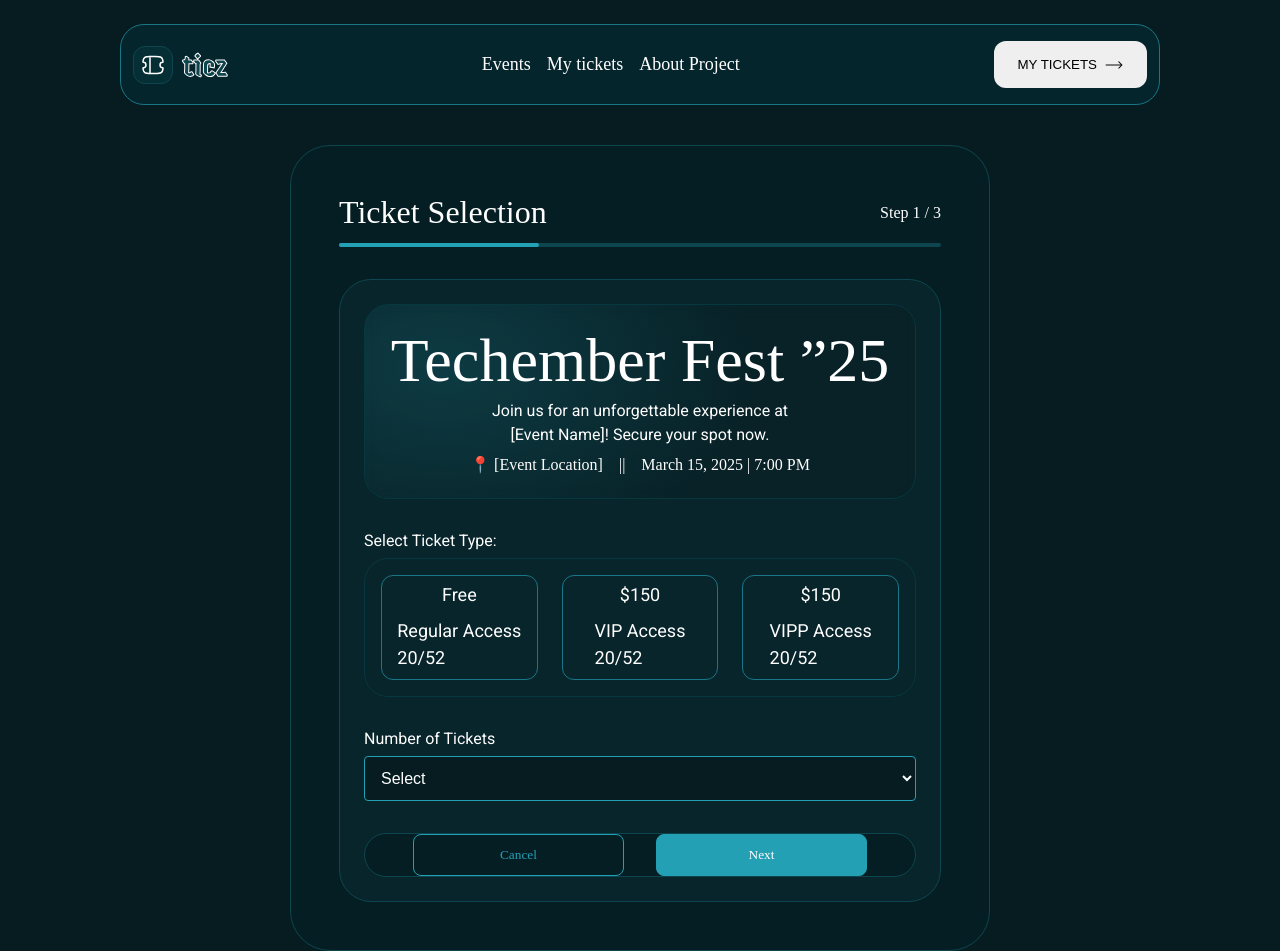
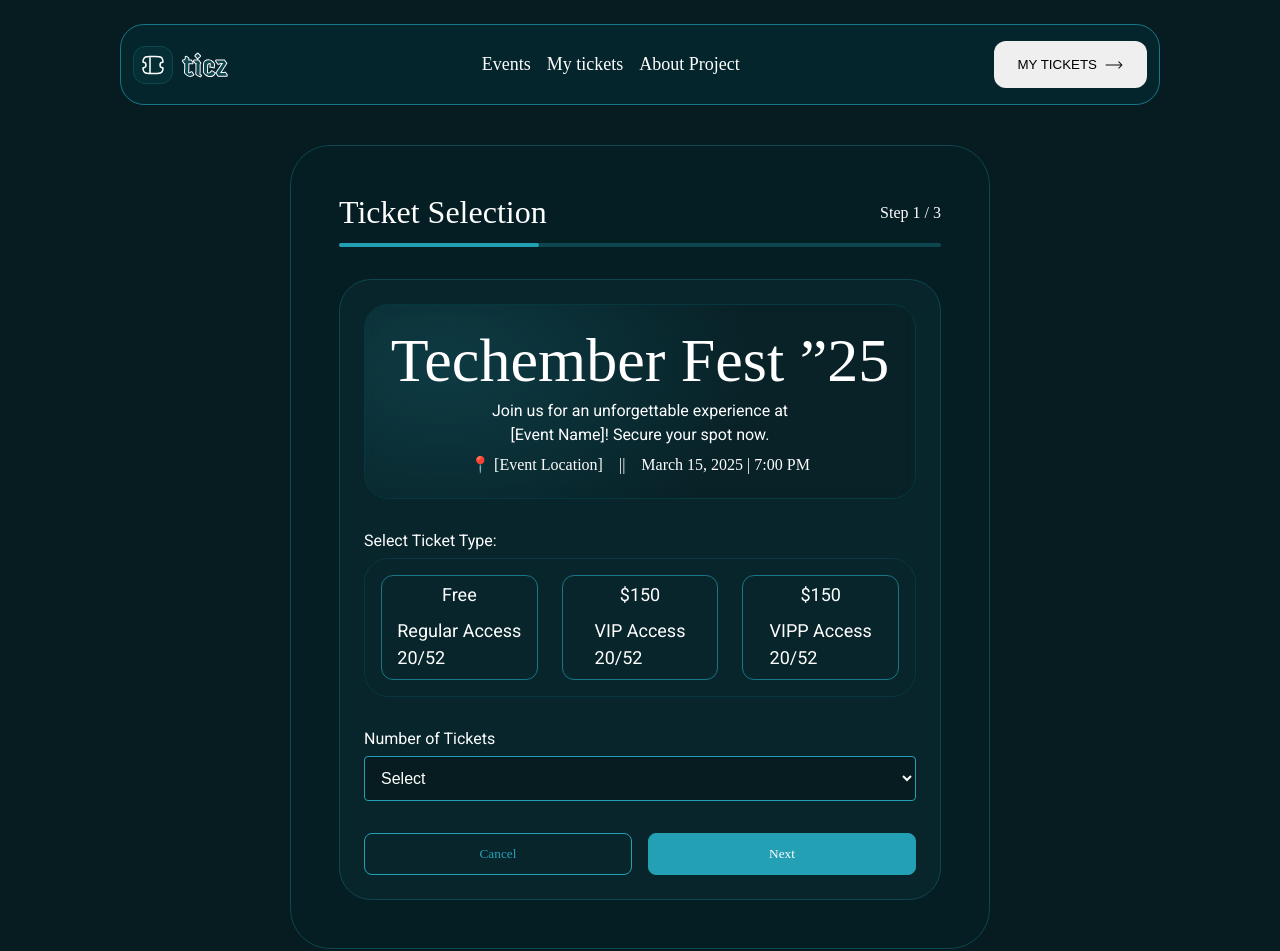
Before and after one commit to FopefoluwaIkufisile/HNG-ticker-project, a React (Vite) app: page / in a window 1280 px wide. Built offline with nearby package versions, Linux system fonts and the light colour scheme; a web font is replaced by a local one.

Commit message:
minor changes

```diff
--- a/src/Components/Ready.jsx
+++ b/src/Components/Ready.jsx
@@ -87,7 +87,9 @@ const Ready = ({ setStep }) => {
       <button className="back" onClick={() => setStep(1)}>
         Book another Ticket
       </button>
-      <button className="get">Download Ticket</button>
+      <button className="get" onClick={(e)=>{
+        e.preventDefault()
+      }}>Download Ticket</button>
     </div>
     </form>
   );
--- a/src/index.css
+++ b/src/index.css
@@ -230,13 +230,13 @@ select {
 }
 .nav-buttons {
   width: 100%;
-  border: 1px solid #0e464f;
+  border: none;
   display: flex;
   justify-content: space-between;
-  padding: 0 48px;
-  gap: 32px;
+  padding: 0;
+  gap: 16px;
   border-radius: 24px;
-  background-color: #041e23;
+  background-color: transparent;
 }
 .nav-buttons button {
   padding: 12px 24px;
```
